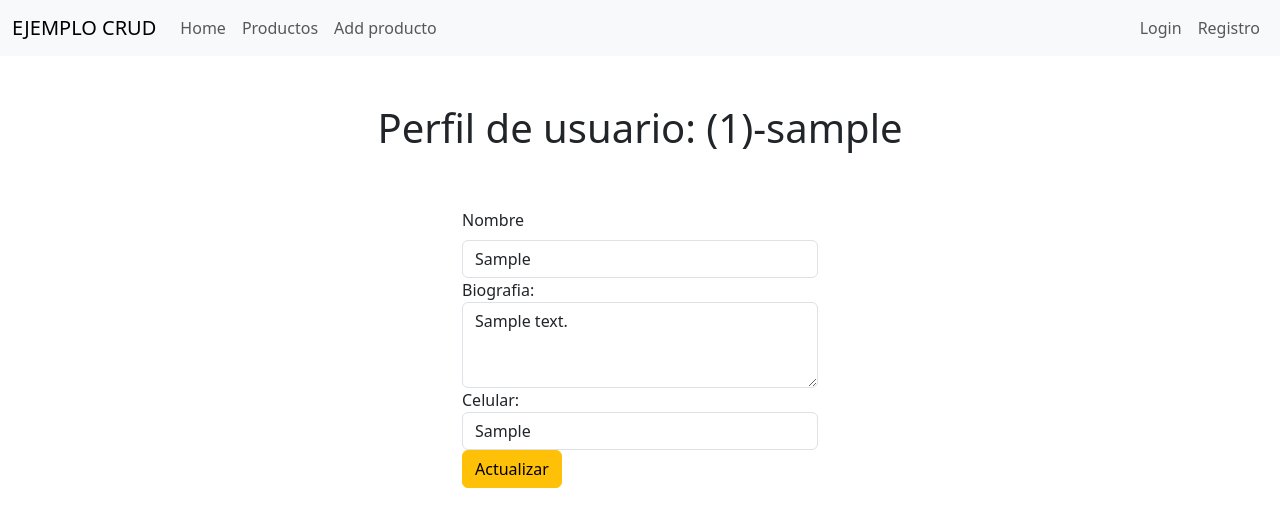
After one commit to NelsonRamirezC/m7_s2_ejemplos, a Django app: page /perfil/1/ in a window 1280 px wide. The commit adds this page. Shown: the top 527 px of the page. Run offline with Django 4.2, Linux system fonts and the light colour scheme; tables that the repository leaves empty hold one stand-in row (values such as "Sample post").

Commit message:
Se agrega modelo de perfil con relación 1 a 1 con User, vista, url y template listos

```diff
--- a/templates/partials/navbar.html
+++ b/templates/partials/navbar.html
@@ -5,10 +5,27 @@
         <span class="navbar-toggler-icon"></span>
       </button>
       <div class="collapse navbar-collapse" id="navbarNavAltMarkup">
-        <div class="navbar-nav">
-          <a class="nav-link" href="{% url "index" %}">Home</a>
-          <a class="nav-link" href="{% url "listado_productos" %}">Productos</a>
-          <a class="nav-link" href="{% url "add_producto" %}">Add producto</a>
+        <div class="navbar-nav w-100 justify-content-lg-between">
+            <div class="d-flex flex-column flex-lg-row">
+              <a class="nav-link" href="{% url "index" %}">Home</a>
+              <a class="nav-link" href="{% url "listado_productos" %}">Productos</a>
+              <a class="nav-link" href="{% url "add_producto" %}">Add producto</a>
+            </div>
+            <div class="d-flex flex-column flex-lg-row">
+              {% if not user.is_authenticated %}
+              <a class="nav-link" href="{% url "login" %}">Login</a>
+              <a class="nav-link" href="{% url "registro" %}">Registro</a>
+              {% endif %}
+              {% if user.is_authenticated %}
+              <a class="nav-link" href="{% url "perfil" user.id %}">
+                  <span class="fw-bold">{{user.username}}</span>
+                </a>
+                <form method="post" action="{% url "logout" %}" class="nav-link">
+                  {% csrf_token %}
+                  <input type="submit" value="logout">
+                </form>
+              {% endif %}
+            </div>
         </div>
       </div>
     </div>
--- a/templates/update_producto.html
+++ b/templates/update_producto.html
@@ -15,7 +15,7 @@
                     <form method="post" id="form_update_producto">
                         {% csrf_token %}
                         {{form}}
-                        <div>
+                        <div class="my-3">
                             <input type="submit" value="Actualizar" class="btn btn-warning">
                         </div>
                     </form>
--- /dev/null
+++ b/templates/usuarios/update_perfil.html
@@ -0,0 +1,27 @@
+{% extends "layouts/base.html" %}
+
+
+{% block contenido %}
+
+<main class="container">
+    <section>
+        <h1 class="text-center py-5">Perfil de usuario: ({{usuario.id}})-{{usuario.username}}</h1>
+    </section>
+    <section>
+        <div class="row justify-content-center">
+            <div class="col-12 col-md-5 col-lg-4">
+                <form method="post">
+                    <div>
+                        <label for="" class="form-label">Nombre</label>
+                        <input type="text" class="form-control" name="nombre" value="{{usuario.first_name}}">
+                    </div>
+                    {% csrf_token %}
+                    {{form}}
+                    <input type="submit" value="Actualizar" class="btn btn-warning">
+                </form>
+            </div>
+        </div>
+    </section>
+</main>
+
+{% endblock contenido %}
--- /dev/null
+++ b/usuarios/forms.py
@@ -0,0 +1,17 @@
+from django.forms import ModelForm
+from django import forms
+
+from .models import Perfil
+
+class PerfilFormUpdate(ModelForm):
+    class Meta:
+        model = Perfil
+        fields = [
+            'biografia',
+            'celular',
+        ]
+
+        widgets = {
+            "biografia": forms.Textarea(attrs={"class": 'form-control', "rows": 3}),
+            "celular": forms.TextInput(attrs={"class": 'form-control', 'maxlength': 13}),
+        }
--- a/usuarios/models.py
+++ b/usuarios/models.py
@@ -1,3 +1,16 @@
 from django.db import models
+from django.contrib.auth.models import User
 
 # Create your models here.
+
+class Perfil(models.Model):
+    usuario = models.OneToOneField(User, on_delete=models.CASCADE)
+    biografia = models.TextField(null=True, blank=True)
+    celular = models.CharField(max_length=13, null=True, blank=True)
+
+    def __str__(self):
+        return f'Perfil de {self.usuario.username}'
+
+    class Meta:
+        managed = True
+        db_table = 'perfiles'
--- a/usuarios/urls.py
+++ b/usuarios/urls.py
@@ -5,4 +5,5 @@ urlpatterns = [
     path('registro/', views.UserRegistroView.as_view(), name='registro'),
     path('login/', views.UserLoginView.as_view(), name='login'),
     path('logout/', views.UserLogoutView.as_view(), name='logout'),
+    path('perfil/<int:id_usuario>/', views.update_perfil, name='perfil'),
 ]
--- a/usuarios/views.py
+++ b/usuarios/views.py
@@ -1,12 +1,18 @@
 from django.contrib.auth.forms import UserCreationForm
 from django.contrib.auth.views import LoginView, LogoutView
-from django.http import HttpRequest
 from django.http.response import HttpResponse as HttpResponse
 from django.views.generic import CreateView
 from django.urls import reverse_lazy
 from django.contrib import messages
+from django.shortcuts import redirect
+from django.shortcuts import render
 
 from django.contrib.auth.models import Permission
+
+from .forms import PerfilFormUpdate
+from django.contrib.auth.models import User
+
+from .models import Perfil
 
 
 # VISTA BASADA EN CLASE PARA REGISTRO
@@ -51,3 +57,53 @@ class UserLogoutView(LogoutView):
     def dispatch(self, request, *args, **kwargs):
         messages.success(self.request, 'Ha cerrado la sesión exitosamente.')
         return super().dispatch(request, *args, **kwargs)
+
+
+
+def update_perfil(request, id_usuario):
+    contexto = {}
+    try:
+        usuario = User.objects.get(id=id_usuario)
+
+    except User.DoesNotExist:
+        messages.error(request, f"No existe un usuario con id: {id_usuario}")
+        return redirect('index')
+
+    perfil = None
+    try:
+        perfil = Perfil.objects.get(usuario=usuario)
+
+    except Perfil.DoesNotExist:
+        perfil = Perfil(usuario=usuario)
+        perfil.save()
+
+    if request.method == 'GET':
+
+
+        form = PerfilFormUpdate(instance=perfil)
+        contexto["form"] = form
+
+        contexto["perfil"] = perfil
+        contexto["usuario"] = usuario
+        return render(request, 'usuarios/update_perfil.html', contexto)
+
+
+    if request.method == "POST":
+        form = PerfilFormUpdate(request.POST, instance=perfil)
+        contexto["form"] = form
+
+        #cambiar datos del usuario (DJANGO)
+
+        nombre = request.POST.get("nombre")
+
+        usuario.first_name = nombre
+        usuario.save()
+
+        if form.is_valid():
+            form.save()
+            messages.success(request, "Perfil actualizado con éxito.")
+            return redirect('index')
+
+        else:
+            messages.error(request, "Revise los datos ingresados en el formulario y vuelva a intentarlo.")
+            return render(request, 'usuarios/update_perfil.html', contexto)
```
Also changed, not shown: usuarios/migrations/0001_initial.py (added).
